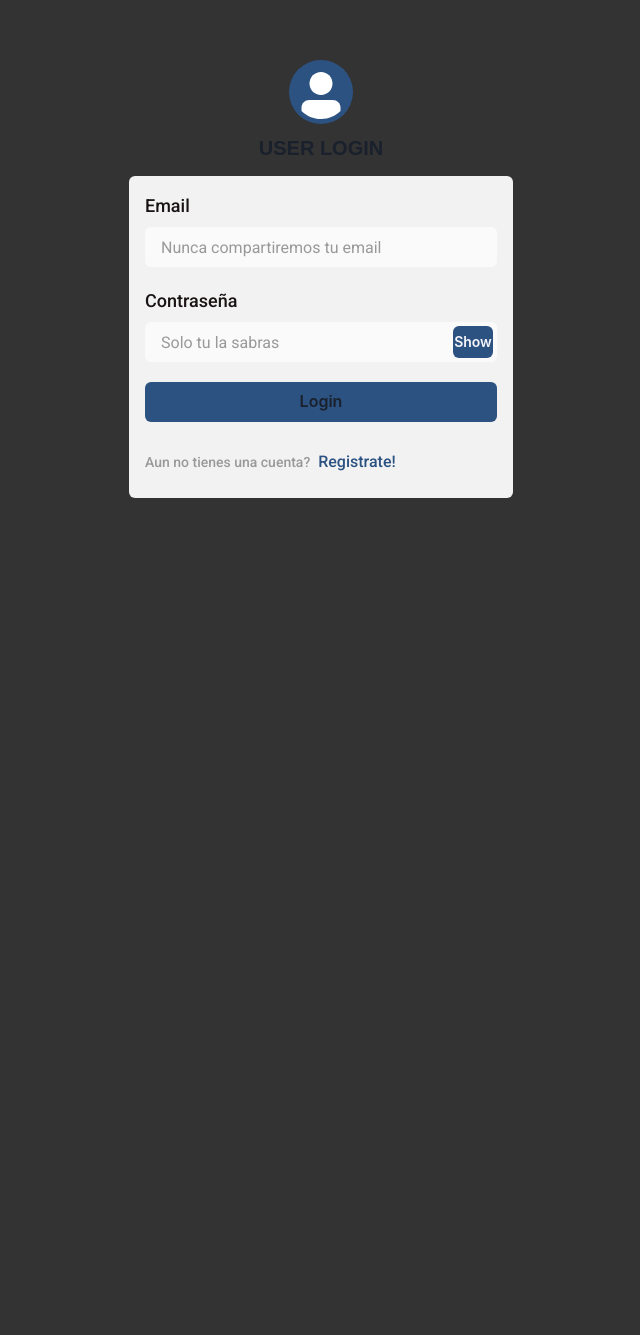
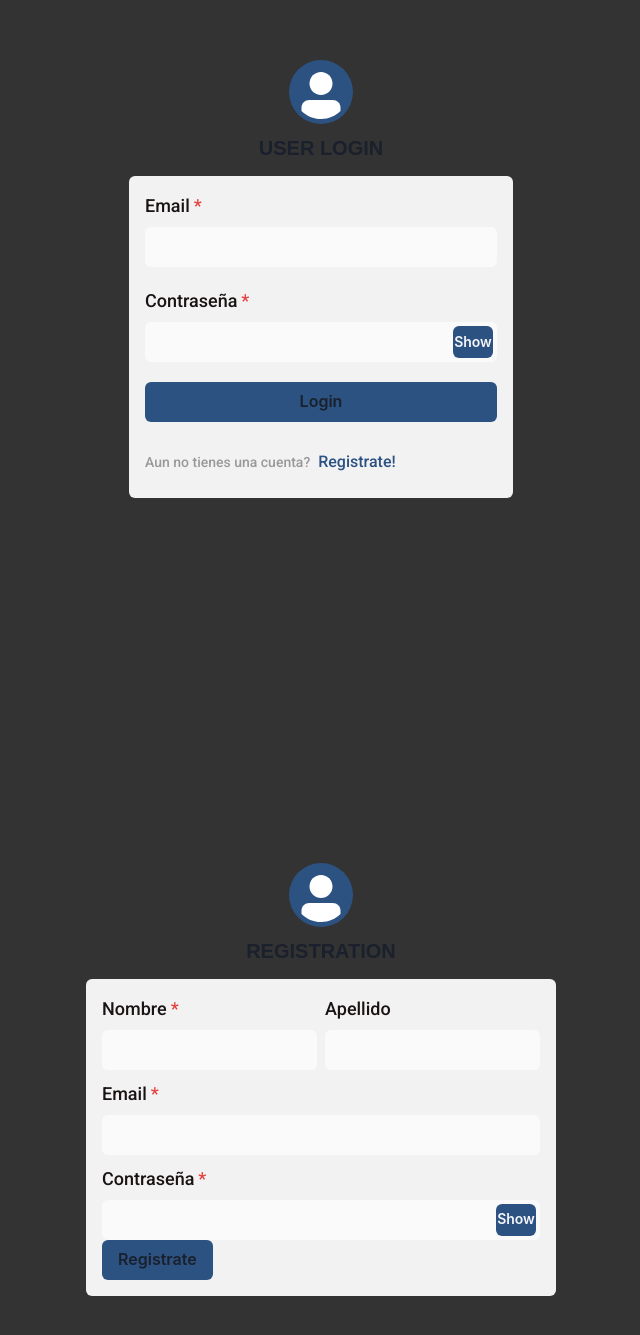
Before and after one commit to MaxiAlbarran/maxideas, a React (Vite) app: page / in a window 1280 px wide. Shown: the part 121-1456 px from the top of the page, without its empty margins (319-959 px from the left). Before the commit the page ends 800 px from the top, so only its background shows below. Built offline with nearby package versions, Linux system fonts and the light colour scheme; a web font is replaced by a local one.

Commit message:
wip: form

```diff
--- a/src/App.tsx
+++ b/src/App.tsx
@@ -1,10 +1,11 @@
-import { Container, Heading } from "@chakra-ui/react";
 import Login from "./pages/Login";
+import Registration from "./pages/Registration";
 
 const App = () => {
   return (
     <>
       <Login />
+      <Registration />
     </>
   );
 };
--- /dev/null
+++ b/src/components/common/input/input.tsx
@@ -0,0 +1,72 @@
+import {
+  Button,
+  FormControl,
+  FormLabel,
+  Input,
+  InputGroup,
+  InputProps,
+  InputRightElement,
+} from "@chakra-ui/react";
+import { useState } from "react";
+
+type Props = InputProps & {
+  label: string;
+  isRequired?: boolean;
+};
+
+const CommonInput = ({ label, isRequired = true, ...rest }: Props) => {
+  const [show, setShow] = useState(false);
+
+  return (
+    <>
+      <FormControl color="darkTextColor" isRequired={isRequired}>
+        {rest.type != "password" ? (
+          <>
+            <FormLabel fontSize={"lg"} fontFamily={"roboto"}>
+              {label}
+            </FormLabel>
+            <Input
+              variant="Filled"
+              fontFamily={"roboto"}
+              bgColor={"whiteAlpha.700"}
+              _placeholder={{
+                color: "#999",
+                fontFamily: "roboto",
+                fontSize: "xs",
+              }}
+              {...rest}
+            />
+          </>
+        ) : (
+          <>
+            <FormLabel fontSize={"lg"} fontFamily={"roboto"}>
+              {label}
+            </FormLabel>
+            <InputGroup>
+              <Input
+                type={show ? "text" : "password"}
+                variant="Filled"
+                fontFamily={"roboto"}
+                bgColor={"whiteAlpha.700"}
+                _placeholder={{ color: "#999", fontFamily: "roboto" }}
+              />
+              <InputRightElement p="0" mr="1">
+                <Button
+                  onClick={() => setShow(!show)}
+                  bgColor="blue.700"
+                  color="lightTextColor"
+                  _hover={{ bgColor: "blue.700" }}
+                  size="sm"
+                >
+                  {show ? "Hide" : "Show"}
+                </Button>
+              </InputRightElement>
+            </InputGroup>
+          </>
+        )}
+      </FormControl>
+    </>
+  );
+};
+
+export default CommonInput;
--- a/src/pages/Login.tsx
+++ b/src/pages/Login.tsx
@@ -3,21 +3,15 @@ import {
   Box,
   Button,
   Container,
-  FormControl,
-  FormLabel,
   Heading,
-  Input,
-  InputGroup,
-  InputRightElement,
   HStack,
   Text,
   VStack,
 } from "@chakra-ui/react";
 
-import { useState } from "react";
+import CommonInput from "../components/common/input/input";
 
 const Login = () => {
-  const [show, setShow] = useState(false);
 
   return (
     <Container minW="100%" minH="100vh" display={"grid"} placeContent="center">
@@ -36,51 +30,26 @@ const Login = () => {
         borderRadius={"md"}
         gap="20px"
       >
-        <FormControl color="darkTextColor">
-          <FormLabel fontSize={"lg"} fontFamily={"roboto"}>
-            Email
-          </FormLabel>
-          <Input
-            type="email"
-            placeholder="Nunca compartiremos tu email"
-            variant="Filled"
-            fontFamily={"roboto"}
-            bgColor={"whiteAlpha.700"}
-            _placeholder={{ color: "#999", fontFamily: "roboto" }}
-          />
-        </FormControl>
-        <FormControl color="darkTextColor">
-          <FormLabel fontSize={"lg"} fontFamily={"roboto"}>
-            Contraseña
-          </FormLabel>
-          <InputGroup>
-            <Input
-              type={show ? "text" : "password"}
-              placeholder="Solo tu la sabras"
-              variant="Filled"
-              fontFamily={"roboto"}
-              bgColor={"whiteAlpha.700"}
-              _placeholder={{ color: "#999", fontFamily: "roboto" }}
-            />
-            <InputRightElement p="0" mr="1">
-              <Button
-                onClick={() => setShow(!show)}
-                bgColor="blue.700"
-                color="lightTextColor"
-                _hover={{ bgColor: "blue.700" }}
-                size="sm"
-              >
-                {show ? "Hide" : "Show"}
-              </Button>
-            </InputRightElement>
-          </InputGroup>
-        </FormControl>
+        <CommonInput
+          label="Email"
+          type="email"
+        />
+        <CommonInput
+          label="Contraseña"
+          type="password"
+        />
 
-        <Button bgColor={"blue.700"} _hover={{bgColor:"blue.700"}}>Login</Button>
+        <Button bgColor={"blue.700"} _hover={{ bgColor: "blue.700" }}>
+          Login
+        </Button>
 
         <HStack my="2" align="center">
-            <Text color="#999" fontSize="sm">Aun no tienes una cuenta?</Text>
-            <Text color="blue.700" fontSize="md">Registrate!</Text>
+          <Text color="#999" fontSize="sm">
+            Aun no tienes una cuenta?
+          </Text>
+          <Text color="blue.700" fontSize="md">
+            Registrate!
+          </Text>
         </HStack>
       </Box>
     </Container>
--- /dev/null
+++ b/src/pages/Registration.tsx
@@ -0,0 +1,58 @@
+import {
+  Container,
+  VStack,
+  Avatar,
+  Heading,
+  FormControl,
+  FormLabel,
+  Input,
+  InputGroup,
+  InputRightElement,
+  Button,
+  HStack,
+  Box,
+  Text,
+  Flex
+} from "@chakra-ui/react";
+import { useState } from "react";
+import CommonInput from "../components/common/input/input";
+
+const Registration = () => {
+  const [show, setShow] = useState(false);
+
+  return (
+    <Container minW="100%" minH="100vh" display={"grid"} placeContent="center">
+      <VStack align="center" spacing="3" mb="4">
+        <Avatar size="lg" bg="blue.700" />
+        <Heading size="md" textTransform={"uppercase"}>
+          Registration
+        </Heading>
+      </VStack>
+      <Box
+        minW="sm"
+        bgColor="lightBgColor"
+        p={4}
+        rounded="md"
+      >
+        <Flex direction={"column"} gap="10px">
+            <HStack>
+                <CommonInput label="Nombre" type="text"/>
+                <CommonInput label="Apellido" isRequired={false} type="text"/>
+            </HStack>
+
+            <CommonInput label="Email" type="email"/>
+            <CommonInput label="Contraseña" type="password"/>
+
+        </Flex>
+
+
+        <Button bgColor={"blue.700"} _hover={{ bgColor: "blue.700" }}>
+          Registrate
+        </Button>
+
+      </Box>
+    </Container>
+  );
+};
+
+export default Registration;
```
Also changed, not shown: src/components/Formulary.tsx (added, +9 -0 lines).
